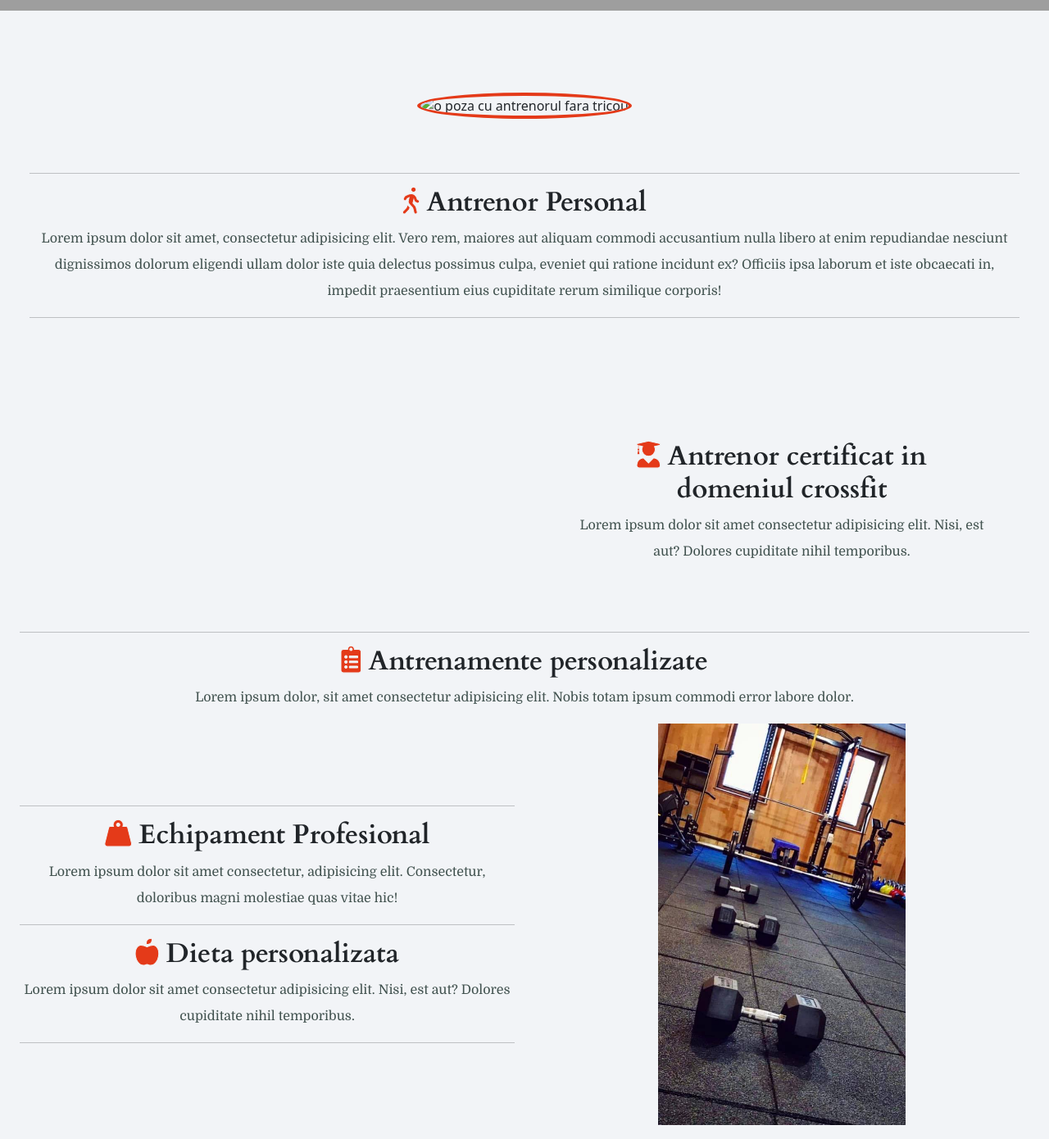
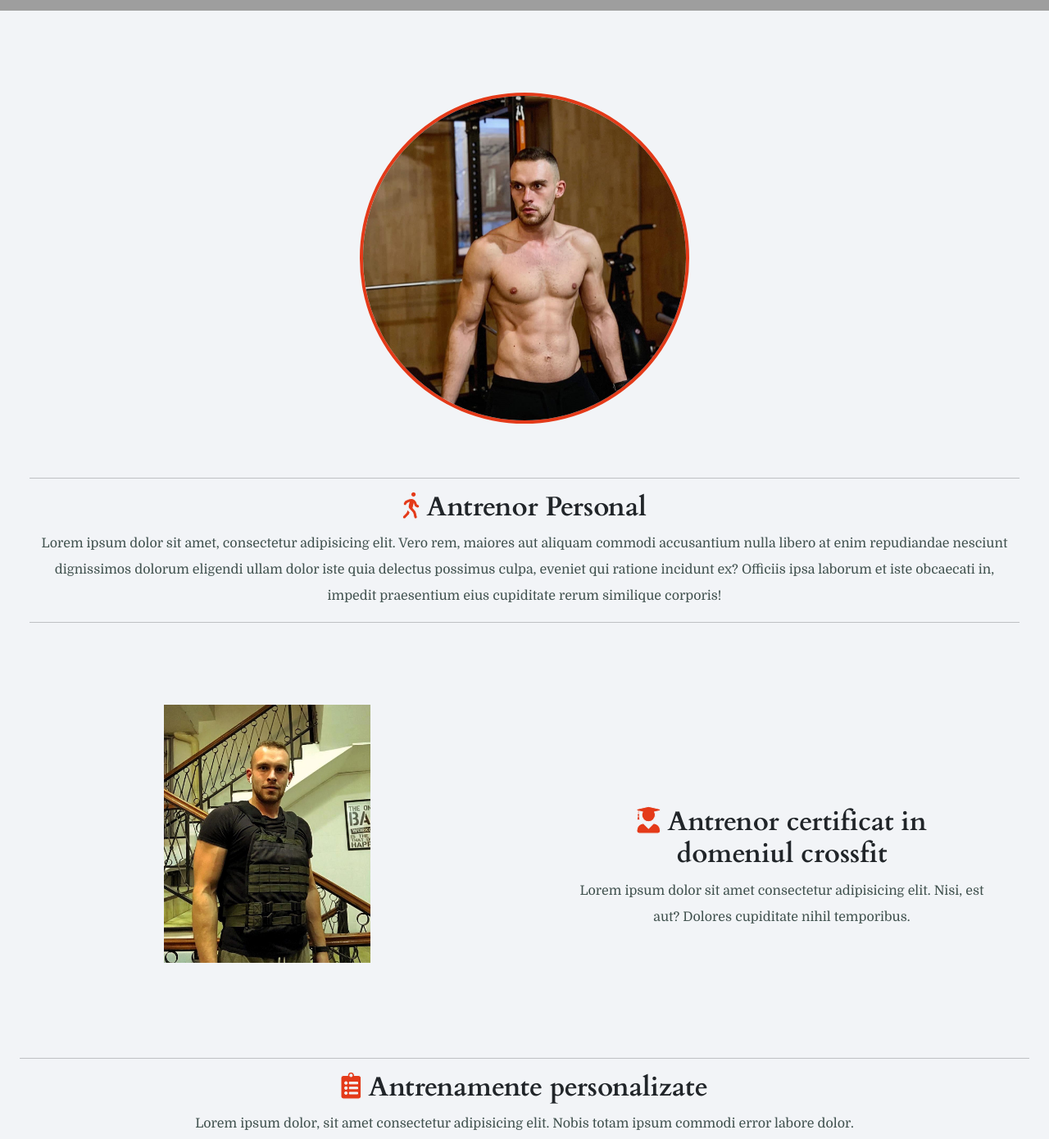
Before and after one commit to thegterror/ebacrossing, a plain HTML site: page index.html in a window 1280 px wide. Shown: the part 415-1805 px from the top of the page at 82% size. Drawn offline with nearby package versions, Linux system fonts and the light colour scheme; the site is published under a folder, as on GitHub Pages, so addresses that start at the root find nothing.

Commit message:
Update index.html

```diff
--- a/index.html
+++ b/index.html
@@ -131,7 +131,7 @@
 				<div class="col-sm-12 col-md-12">
 					<div class="container-fluid antr">
 						<div class="col-sm-4" style="margin:auto;">
-						<img src="/img/profiledy.jpg" class="w-100 edi-shirtless" alt="o poza cu antrenorul fara tricou">
+						<img src="img/profiledy.jpg" class="w-100 edi-shirtless" alt="o poza cu antrenorul fara tricou">
 					</div>
 				<hr />
 
@@ -150,7 +150,7 @@
 
 			<div class="container-fluid">
 				<div class="row">
-				  <div class="col-sm-6"><div class="col-sm-12 col-md-5" style="margin:auto"><img src="/img/edivesta.jpg" class="w-100 edi-vesta" alt=""></div></div>
+				  <div class="col-sm-6"><div class="col-sm-12 col-md-5" style="margin:auto"><img src="img/edivesta.jpg" class="w-100 edi-vesta" alt=""></div></div>
 				  <div class="col-sm-6" style="margin:auto">
 					<div class="antrenor-crossfit-1" >
 						<h3 class="crossfit-trainer-heading">
```
